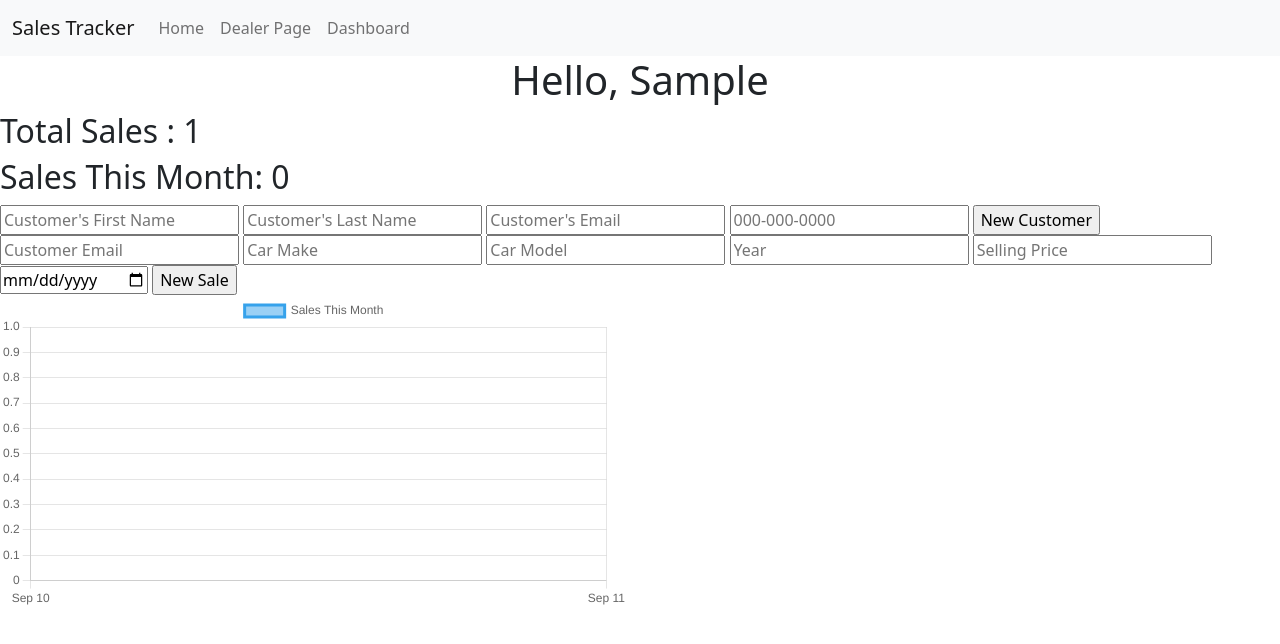
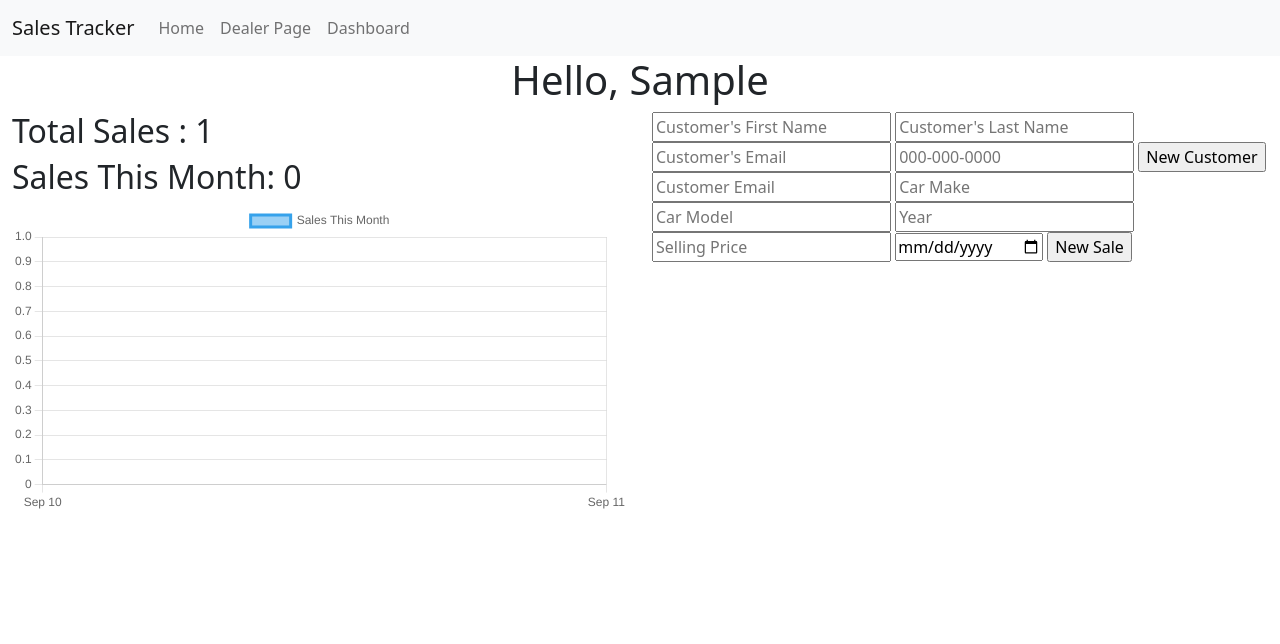
Before and after one commit to tfrey11/sales-tracker-project, a Flask app: page /user_dashboard in a window 1280 px wide. Shown: the top 644 px of the page. Run offline with Flask 2, Linux system fonts and the light colour scheme; the visitor is signed in with stand-in values (Sample User, id 1); tables that the repository leaves empty hold one stand-in row (values such as "Sample post"); data that the repository does not hold is empty; some libraries are stand-ins or nearby versions.

Commit message:
added some styling to homepage and user_dashboard

```diff
--- a/templates/homepage.html
+++ b/templates/homepage.html
@@ -2,6 +2,7 @@
 {% block title %}Log In Page{% endblock %}
 
 {% block body %}
+
 <div class="text-center">
     <h1>Welcome to the Sales Tracker</h1>
 </div>
--- a/templates/user_dashboard.html
+++ b/templates/user_dashboard.html
@@ -5,9 +5,15 @@
 <div class="text-center">
     <h1>Hello, {{user.fname}}</h1>
 </div>
-
+<div class="container-fluid">
+    <div class="row">
+        <div class="col-6">
             <h2>Total Sales : {{sales}} </h2>
             <h2>Sales This Month: {{monthly_sales}}</h2>
+            <canvas id="month_sales_chart"></canvas>
+        </div>
+        <div class="col-6">
+            <div class="row">
                 <form action="/create_customer" id="customer_form" method="POST">
                     <input type="text" name="customer_fname" placeholder="Customer's First Name">
                     <input type="text" name="customer_lname" placeholder="Customer's Last Name">
@@ -15,6 +21,8 @@
                     <input type="text" name="customer_pnumber" placeholder="000-000-0000">
                     <input type="submit" value="New Customer" id="log_customer">
                 </form>
+            </div>
+            <div class="row">
                 <form action="/create_sale" id="sale_form" method="POST">
                     <input type="email" name="customer_email" placeholder="Customer Email">
                     <input type="text" name="car_make" placeholder="Car Make">
@@ -25,14 +33,19 @@
                     <input type="submit" value="New Sale" id="log_sale">
 
                 </form>
+            </div>
+        </div>
+
+    </div>
+</div>
 
 
 
-<div class="row">
+<!-- <div class="row">
     <div class="col-6">
         <canvas id="month_sales_chart"></canvas>
     </div>
-</div>
+</div>   -->
     <script src="/static/js/userChart.js"></script>
 
 {% endblock %}
```
Lines whose indentation alone changed are shown as unchanged.
